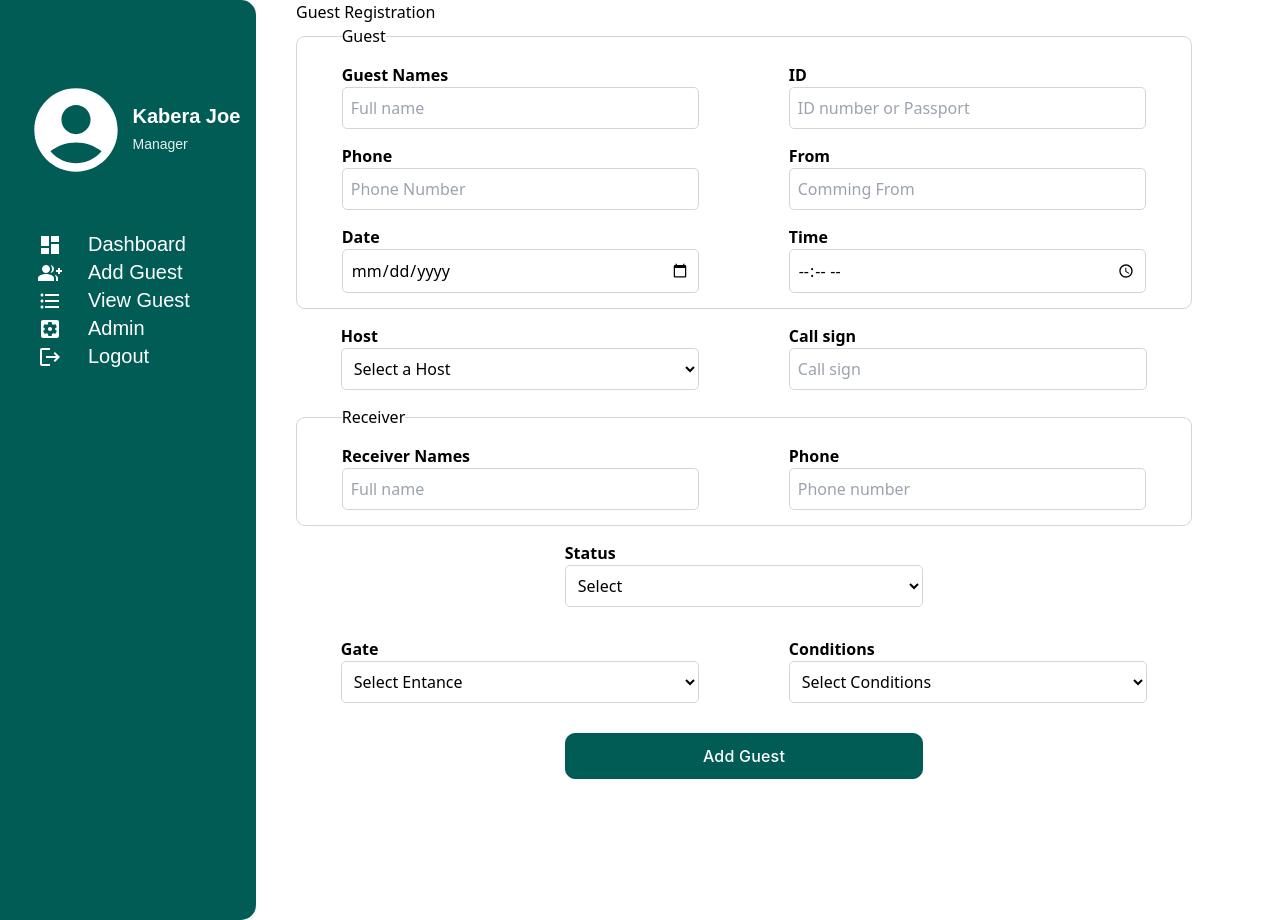
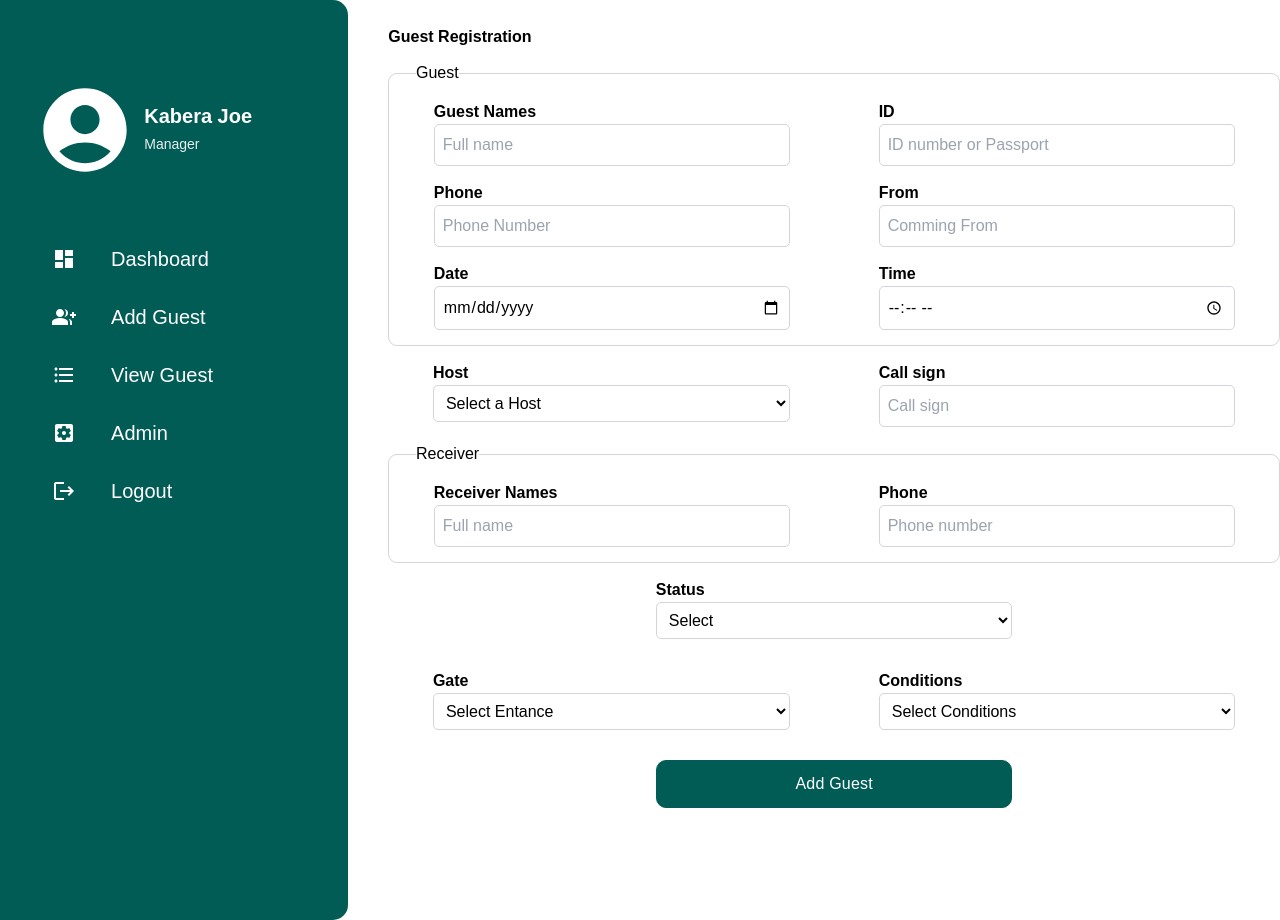
Before and after one commit to rushemaa/guest-management, a React (Vite) app in the folder client/: page /add-guest in a window 1280 px wide. Built offline with nearby package versions, Linux system fonts and the light colour scheme; the HTML template or start-up script is replaced by a standard one.

Commit message:
cleaning front styles

```diff
--- a/client/src/App.css
+++ b/client/src/App.css
@@ -50,7 +50,7 @@
 .left-side {
   background-color: #015c55;
   height: 115vh;
-  width: 20%;
+  width: 350px;
   border-top-right-radius: 15px;
   border-bottom-right-radius: 15px;
   display: flex;
@@ -64,4 +64,5 @@
   width: 70%;
   display: flex;
   flex-direction: column;
+  padding: 25px 0;
 }
--- a/client/src/components/Add-guest.jsx
+++ b/client/src/components/Add-guest.jsx
@@ -12,8 +12,8 @@ export default function AddGuest() {
         <LeftNav />
       </div>
       <div className="right-side">
-        <h1>Guest Registration</h1>
-        <form className="add-guest-form">
+        <h1 className='font-semibold'>Guest Registration</h1>
+        <form className="add-guest-form py-3">
           <fieldset>
             <legend>Guest</legend>
 
--- a/client/src/css/Add-guest.css
+++ b/client/src/css/Add-guest.css
@@ -49,18 +49,17 @@ fieldset {
 }
 
 legend {
-  margin-left: 5%;
+  margin-left: 3%;
 }
 
 .btn-add-guest {
-  background: #015c55;
+  background: #015c55 !important;
   border: 1px solid #015c55;
   border-radius: 10px;
-  font-family: 'Inter';
   font-style: normal;
   font-weight: 500;
   font-size: 16px;
-  line-height: 24px;
+  line-height: calc(16px * 1.618);
   letter-spacing: 0.2px;
   color: #ffffff;
   padding: 10px;
--- a/client/src/css/Left-nav.css
+++ b/client/src/css/Left-nav.css
@@ -17,7 +17,6 @@
 .u-info h3 {
   margin: initial;
   padding: initial;
-  font-family: 'Work Sans', sans-serif;
   font-style: normal;
   font-weight: 700;
   font-size: 20px;
@@ -27,7 +26,6 @@
 .u-info h4 {
   margin: initial;
   padding: initial;
-  font-family: 'Work Sans', sans-serif;
   font-style: normal;
   font-weight: 300;
   font-size: 14px;
@@ -45,8 +43,7 @@
 .nav-links li {
   list-style: none;
   display: flex;
-  padding: initial;
-  margin: initial;
+  margin: 15px 0;
 }
 
 .nav-links a {
@@ -63,7 +60,6 @@
 }
 
 .nav-links li h4 {
-  font-family: 'Work Sans', sans-serif;
   font-style: normal;
   font-weight: 400;
   font-size: 20px;
--- a/client/src/css/Login.css
+++ b/client/src/css/Login.css
@@ -1,6 +1,7 @@
 .login {
   display: flex;
   justify-content: space-between;
+  align-items: center;
 }
 
 .l-side {
--- a/client/src/index.css
+++ b/client/src/index.css
@@ -4,4 +4,6 @@
 
 body {
   margin: 0;
+  font-family: 'Work Sans', sans-serif;
+  /* font-family: 'open sans', poppins; */
 }
```
